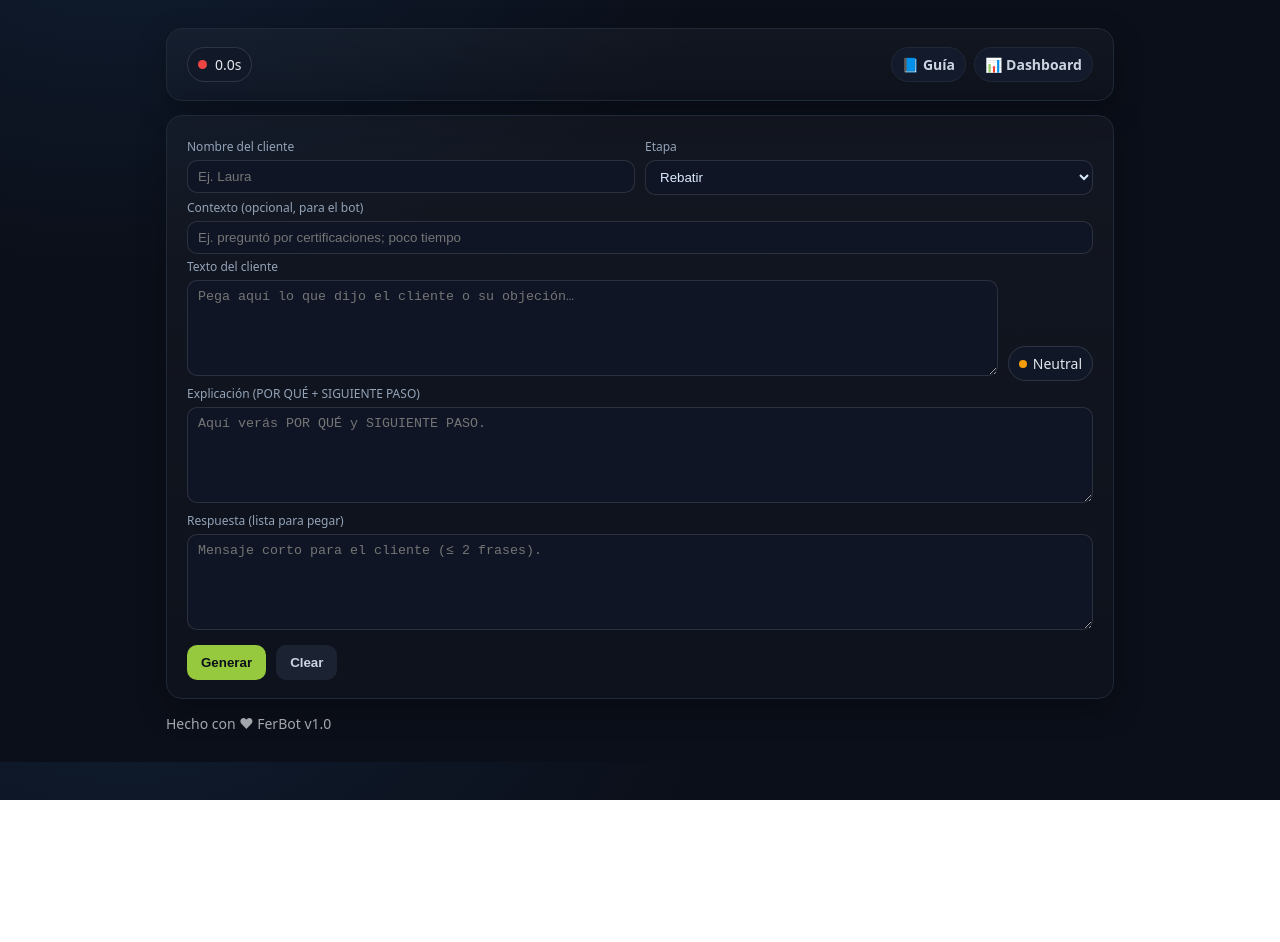
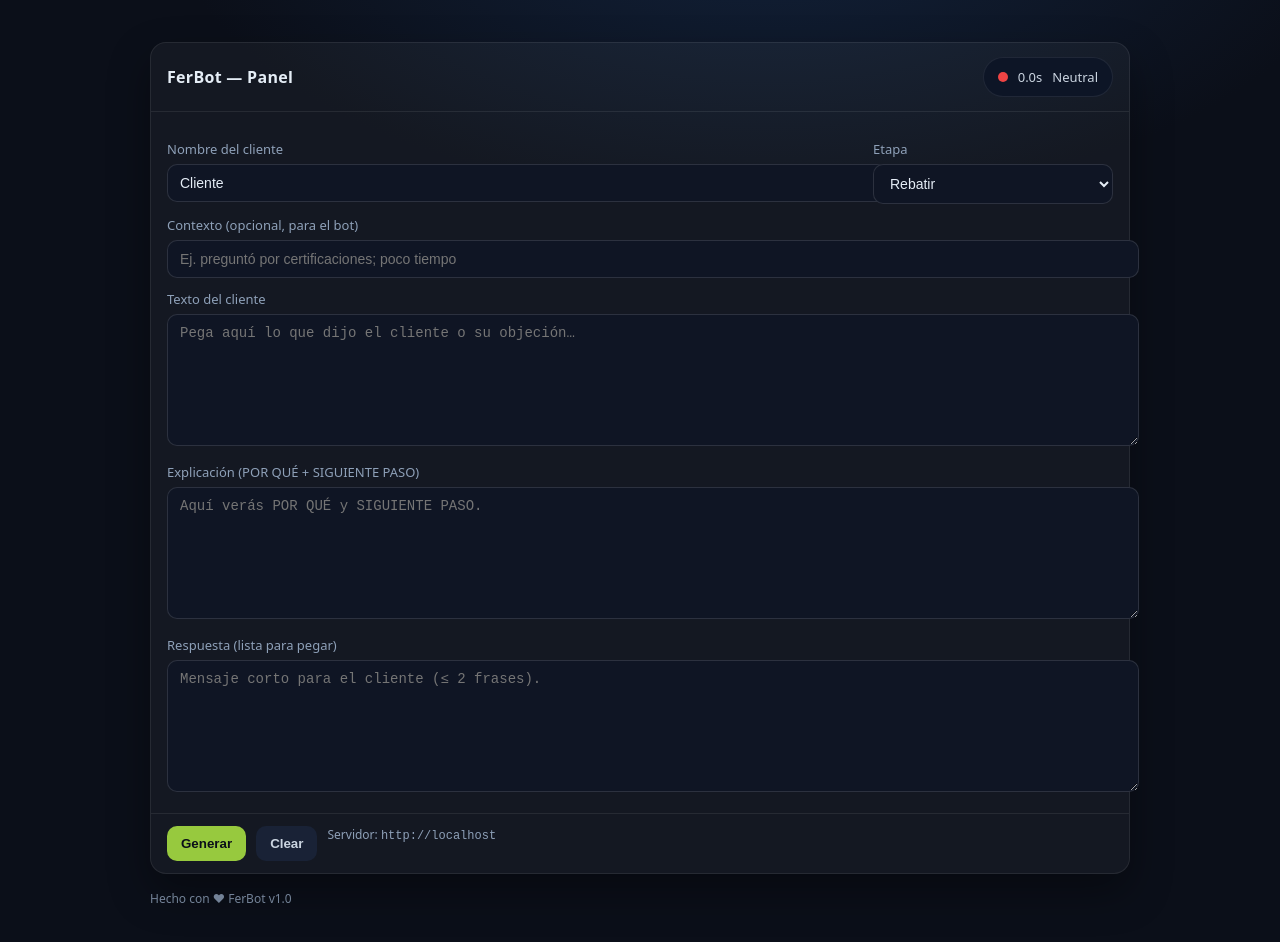
Before and after one commit to fsalas-ship-it/ferbot-api, a browser extension: page public/panel.html in a window 1280 px wide. Before the commit the page ends 800 px from the top, so only its background shows below. Drawn offline with Linux system fonts and the light colour scheme.

Commit message:
Update panel.html

```diff
--- a/public/panel.html
+++ b/public/panel.html
@@ -3,52 +3,53 @@
 <head>
 <meta charset="utf-8"/>
 <meta name="viewport" content="width=device-width, initial-scale=1"/>
-  <title>FerBot — Panel de consulta</title>
+<title>FerBot — Panel</title>
 <style>
-    :root{--bg:#0b0f19;--panel:#0f1524;--ink:#E5E7EB;--mut:#93A3B8;--ok:#97C93E;--stroke:#1f2937;--good:#19c37d;--warn:#f59e0b;--bad:#ef4444}
-    *{box-sizing:border-box}
-    body{margin:0;background:radial-gradient(1200px 700px at 10% -10%,#0f1c2f 0%,#0b0f19 50%,#0b0f19 100%);color:var(--ink);font:14px/1.5 ui-sans-serif,system-ui,-apple-system,"Segoe UI",Roboto}
-    .wrap{max-width:980px;margin:28px auto;padding:0 16px}
-    .card{background:linear-gradient(180deg,rgba(255,255,255,.03),rgba(255,255,255,.01));border:1px solid var(--stroke);border-radius:16px;padding:18px 20px;margin:14px 0;box-shadow:0 10px 30px rgba(0,0,0,.25)}
-    .row{display:flex;gap:10px}
-    .col{flex:1}
-    label{display:block;color:var(--mut);font-size:12px;margin:4px 0}
-    input,select,textarea{width:100%;background:var(--panel);color:#dbeafe;border:1px solid rgba(255,255,255,.12);border-radius:10px;outline:none;padding:8px 10px}
-    textarea{min-height:96px;resize:vertical}
-    .pill{display:inline-flex;align-items:center;gap:8px;background:#121A2B;border:1px solid var(--stroke);color:#cbd5e1;border-radius:999px;padding:6px 10px;text-decoration:none;font-weight:700}
+  :root{
+    --green:#97C93E; --ink:#E5EDF6; --bg:#0b0f19; --card:#121a2b; --muted:#8ea0b8;
+    --bad:#ef4444; --warn:#f59e0b; --ok:#22c55e;
+  }
+  body{margin:0;background:radial-gradient(1200px 600px at 60% -10%, #12223b 0%, #0b0f19 50%, #0b0f19 100%); color:var(--ink); font-family: system-ui, -apple-system, "Segoe UI", Roboto, Arial;}
+  .wrap{max-width:980px;margin:42px auto;padding:0 16px;}
+  .pill{display:inline-flex;align-items:center;gap:10px;background:#0d1526;border:1px solid rgba(255,255,255,.08);border-radius:999px;padding:10px 14px;}
+  .dot{width:10px;height:10px;border-radius:999px;background:var(--bad);}
+  .dot.warn{background:var(--warn)} .dot.ok{background:var(--ok)}
+  .badge{font-size:13px;color:#cbd5e1;}
+  .card{background:rgba(255,255,255,.04);border:1px solid rgba(255,255,255,.08);border-radius:16px;box-shadow:0 18px 40px rgba(0,0,0,.35);}
+  .head{display:flex;align-items:center;justify-content:space-between;padding:14px 16px;border-bottom:1px solid rgba(255,255,255,.08);}
+  .title{font-weight:800;letter-spacing:.3px;}
+  .body{padding:16px}
+  label{display:block;font-size:13px;color:var(--muted);margin:12px 0 6px;}
+  input,select,textarea{width:100%;background:#0f1524;color:var(--ink);border:1px solid rgba(255,255,255,.12);border-radius:10px;outline:none;padding:10px 12px;font-size:14px}
+  textarea{min-height:110px;resize:vertical}
+  .row{display:grid;grid-template-columns:1fr 240px;gap:12px}
+  .footer{display:flex;gap:10px;padding:12px 16px;border-top:1px solid rgba(255,255,255,.08);}
   .btn{padding:10px 14px;border-radius:10px;border:0;cursor:pointer;font-weight:800}
-    .btn.primary{background:var(--ok);color:#0b0f19}
-    .btn.ghost{background:#1b2333;color:#cbd5e1}
-    .footer{display:flex;gap:8px;align-items:center}
-    .signal{display:inline-flex;align-items:center;gap:8px;border:1px solid rgba(255,255,255,.12);background:#111827;border-radius:999px;padding:6px 10px}
-    .dot{width:9px;height:9px;border-radius:999px;background:#ef4444}
-    .dot.amber{background:var(--warn)}
-    .dot.green{background:#22c55e}
-    .sent{display:inline-flex;align-items:center;gap:6px;border:1px solid rgba(255,255,255,.12);background:#101727;border-radius:999px;padding:6px 10px;margin-left:auto}
-    .sDot{width:8px;height:8px;border-radius:999px;background:#64748b}
-    .sDot.pos{background:#22c55e}
-    .sDot.neu{background:#f59e0b}
-    .sDot.neg{background:#ef4444}
-    footer{opacity:.7;margin:8px 0 18px}
+  .primary{background:var(--green);color:#0b0f19}
+  .ghost{background:#192236;color:#cbd5e1}
+  .hint{font-size:12px;color:#8ea0b8}
+  .error{margin-top:10px;color:#ffb4b4;font-size:13px}
+  .brand{opacity:.8;margin-top:16px}
 </style>
 </head>
 <body>
   <div class="wrap">
-    <div class="card footer">
-      <div class="signal"><span id="dot" class="dot"></span><span id="timer">0.0s</span></div>
-      <div style="display:flex;gap:8px;margin-left:auto">
-        <a class="pill" href="/install">📘 Guía</a>
-        <a class="pill" href="/usability">📊 Dashboard</a>
+    <div class="card">
+      <div class="head">
+        <div class="title">FerBot — Panel</div>
+        <div class="pill">
+          <span id="timerDot" class="dot"></span>
+          <span id="timerTxt" class="badge">0.0s</span>
+          <span id="sentBadge" class="badge">Neutral</span>
         </div>
       </div>
-
-    <div class="card">
+      <div class="body">
         <div class="row">
-        <div class="col">
+          <div>
             <label>Nombre del cliente</label>
-          <input id="name" placeholder="Ej. Laura"/>
+            <input id="name" placeholder="Ej. Laura" value="Cliente"/>
           </div>
-        <div class="col">
+          <div>
             <label>Etapa</label>
             <select id="stage">
               <option value="integracion">Integración</option>
@@ -61,124 +62,113 @@
         </div>
 
         <label>Contexto (opcional, para el bot)</label>
-      <input id="ctx" placeholder="Ej. preguntó por certificaciones; poco tiempo"/>
+        <input id="context" placeholder="Ej. preguntó por certificaciones; poco tiempo"/>
 
-      <div class="row" style="align-items:flex-end">
-        <div class="col">
         <label>Texto del cliente</label>
-          <textarea id="input" placeholder="Pega aquí lo que dijo el cliente o su objeción…"></textarea>
-        </div>
-        <div class="sent" title="Análisis de sentimiento">
-          <span id="sentDot" class="sDot neu"></span><span id="sentText">Neutral</span>
-        </div>
-      </div>
+        <textarea id="question" placeholder="Pega aquí lo que dijo el cliente o su objeción…"></textarea>
 
         <label>Explicación (POR QUÉ + SIGUIENTE PASO)</label>
         <textarea id="guide" placeholder="Aquí verás POR QUÉ y SIGUIENTE PASO." readonly></textarea>
 
         <label>Respuesta (lista para pegar)</label>
-      <textarea id="output" placeholder="Mensaje corto para el cliente (≤ 2 frases)." readonly></textarea>
+        <textarea id="reply" placeholder="Mensaje corto para el cliente (≤ 2 frases)." readonly></textarea>
 
-      <div class="row" style="margin-top:10px">
-        <button id="gen" class="btn primary">Generar</button>
+        <div id="error" class="error" style="display:none"></div>
+      </div>
+      <div class="footer">
+        <button id="go" class="btn primary">Generar</button>
         <button id="clear" class="btn ghost">Clear</button>
-
-        <button id="good" class="btn" style="display:none;background:#19c37d;color:#062d1f">👍 Buena</button>
-        <button id="reg"  class="btn" style="display:none;background:#fbbf24;color:#332200">😐 Regular</button>
-        <button id="bad"  class="btn" style="display:none;background:#ef4444;color:#fff">👎 Mala</button>
+        <div class="hint">Servidor: <code id="base"></code></div>
       </div>
     </div>
 
-    <footer>Hecho con ❤ FerBot v1.0</footer>
+    <div class="brand hint">Hecho con ❤ FerBot v1.0</div>
   </div>
 
 <script>
-    const BASE = "https://ferbot-api.onrender.com";
-    const nameEl = document.getElementById("name");
-    const stageEl= document.getElementById("stage");
-    const ctxEl  = document.getElementById("ctx");
-    const input  = document.getElementById("input");
-    const guide  = document.getElementById("guide");
-    const output = document.getElementById("output");
-    const btnGen = document.getElementById("gen");
-    const btnClr = document.getElementById("clear");
-    const btnGood= document.getElementById("good");
-    const btnReg = document.getElementById("reg");
-    const btnBad = document.getElementById("bad");
-    const dot    = document.getElementById("dot");
-    const timer  = document.getElementById("timer");
-    const sDot   = document.getElementById("sentDot");
-    const sText  = document.getElementById("sentText");
+  const BASE = location.origin; // mismo dominio (Render)
+  document.getElementById("base").textContent = BASE;
 
-    let t0=0, iv=null, lastReply=null;
+  const qEl = document.getElementById("question");
+  const nEl = document.getElementById("name");
+  const sEl = document.getElementById("stage");
+  const cEl = document.getElementById("context");
+  const gEl = document.getElementById("guide");
+  const rEl = document.getElementById("reply");
+  const eEl = document.getElementById("error");
 
+  const tDot = document.getElementById("timerDot");
+  const tTxt = document.getElementById("timerTxt");
+
+  // sentimiento simple
+  function updateSentiment() {
+    const s = (qEl.value||"").toLowerCase();
+    let txt = "Neutral", color = "";
+    if (/(gracias|excelente|me interesa|genial|perfecto)/.test(s)) { txt="Positivo"; color="ok"; }
+    else if (/(no puedo|caro|dificil|malo|no sirve|poco tiempo)/.test(s)) { txt="Negativo"; color="bad"; }
+    document.getElementById("sentBadge").textContent = txt;
+  }
+  qEl.addEventListener("input", updateSentiment);
+
+  // timer
+  let t0=0, iv=null;
   function startTimer(){
-      stopTimer(); t0=performance.now(); dot.className="dot";
-      iv=setInterval(()=>{
-        const dt=(performance.now()-t0)/1000; timer.textContent=dt.toFixed(1)+"s";
-        if(dt<2) dot.className="dot"; else if(dt<4) dot.className="dot amber"; else dot.className="dot green";
-      },100);
+    stopTimer();
+    t0 = performance.now();
+    tDot.className = "dot";
+    iv = setInterval(()=>{
+      const dt = (performance.now()-t0)/1000;
+      tTxt.textContent = dt.toFixed(1) + "s";
+      if (dt < 2) tDot.className="dot";
+      else if (dt < 4) tDot.className="dot warn";
+      else tDot.className="dot ok";
+    }, 100);
   }
-    function stopTimer(){ if(iv){clearInterval(iv); iv=null;} }
+  function stopTimer(){ if (iv) { clearInterval(iv); iv=null; } }
 
-    function updateSentiment(text){
-      const s=(text||"").toLowerCase();
-      let cls="neu", t="Neutral";
-      const pos=/(gracias|excelente|me interesa|bien|listo|perfecto|genial)/;
-      const neg=/(no puedo|caro|difícil|malo|no me gusta|no sirve|no tengo tiempo|no sé|no se)/;
-      if(neg.test(s)){cls="neg"; t="Negativo";}
-      else if(pos.test(s)){cls="pos"; t="Positivo";}
-      sDot.className="sDot "+cls; sText.textContent=t;
+  document.getElementById("go").onclick = async () => {
+    eEl.style.display="none"; eEl.textContent="";
+    gEl.value=""; rEl.value="";
+    const question = (qEl.value||"").trim();
+    if (!question){ eEl.textContent="Escribe o pega el texto del cliente."; eEl.style.display="block"; return; }
+
+    startTimer();
+    try{
+      const resp = await fetch(`${BASE}/assist_trainer`,{
+        method:"POST",
+        headers:{ "Content-Type":"application/json" },
+        body: JSON.stringify({
+          question,
+          customerName: (nEl.value||"Cliente").trim(),
+          stage: (sEl.value||"_default").trim(),
+          context: (cEl.value||"").trim()
+        })
+      });
+      stopTimer(); tDot.className="dot ok";
+      if (!resp.ok){
+        const txt = await resp.text().catch(()=> "");
+        eEl.textContent = `No se pudo generar. Verifica la API o tu conexión. ${txt}`;
+        eEl.style.display="block";
+        return;
       }
-    input.addEventListener("input",()=>updateSentiment(input.value));
-    updateSentiment("");
-
-    function guessIntent(q=""){
-      const s=(q||"").toLowerCase();
-      if(/(tiempo|no tengo tiempo|agenda|horario|ocupad)/.test(s)) return "tiempo";
-      if(/(precio|caro|costo|promoci|oferta|descuento)/.test(s)) return "precio";
-      if(/(cert|certificado|certificación|certificaciones)/.test(s)) return "cert";
-      if(/(coursera|udemy|alura|competenc)/.test(s)) return "competencia";
-      if(/(qué es platzi|que es platzi|platzi|pitch)/.test(s)) return "pitch";
-      return "_default";
+      const json = await resp.json();
+      const reply = json?.result?.reply || json?.text || "";
+      const why = json?.result?.why || "";
+      const next = json?.result?.next || "";
+      rEl.value = reply;
+      gEl.value = `POR QUÉ: ${why}\nSIGUIENTE PASO: ${next}`;
+    }catch(err){
+      stopTimer();
+      eEl.textContent = "No se pudo generar. Verifica la API o tu conexión.";
+      eEl.style.display="block";
     }
-
-    function toggleRatings(show){
-      btnGood.style.display=show?"inline-block":"none";
-      btnReg.style.display =show?"inline-block":"none";
-      btnBad.style.display =show?"inline-block":"none";
-    }
-    toggleRatings(false);
-
-    btnGen.onclick=async ()=>{
-      const q=(input.value||"").trim(); if(!q){alert("Escribe o pega el texto del cliente.");return;}
-      guide.value=""; output.value=""; toggleRatings(false); startTimer();
-      try{
-        const body={question:q, customerName:(nameEl.value||"Cliente").trim()||"Cliente", stage:stageEl.value, context:(ctxEl.value||"").trim(), intent:guessIntent(q)};
-        const res=await fetch(`${BASE}/assist_trainer`,{method:"POST",headers:{"Content-Type":"application/json"},body:JSON.stringify(body)});
-        stopTimer(); dot.className="dot green";
-        if(!res.ok){alert("No se pudo generar. Intenta de nuevo.");return;}
-        const json=await res.json();
-        const reply=(json?.result?.reply||json?.text||"").trim();
-        const why  =(json?.result?.why||"").trim();
-        const next =(json?.result?.next||"").trim();
-        output.value=reply;
-        guide.value=`POR QUÉ: ${why}\nSIGUIENTE PASO: ${next}`;
-        lastReply=reply; toggleRatings(true);
-      }catch(e){stopTimer(); alert("Error de red.");}
   };
 
-    btnClr.onclick=()=>{guide.value=""; output.value=""; toggleRatings(false); stopTimer(); dot.className="dot"; timer.textContent="0.0s";}
-
-    async function rate(kind){
-      if(!lastReply) return; toggleRatings(false);
-      try{
-        await fetch(`${BASE}/trackRate`,{method:"POST",headers:{"Content-Type":"application/json"},body:JSON.stringify({intent:guessIntent(input.value),stage:stageEl.value,text:lastReply,rating:kind})});
-      }catch(_){}
-    }
-    btnGood.onclick=()=>rate("good");
-    btnReg.onclick =()=>rate("regular");
-    btnBad.onclick =()=>rate("bad");
+  document.getElementById("clear").onclick = () => {
+    qEl.value=""; gEl.value=""; rEl.value="";
+    eEl.style.display="none";
+    stopTimer(); tDot.className="dot"; tTxt.textContent="0.0s";
+  };
 </script>
 </body>
 </html>
```
Lines whose indentation alone changed are shown as unchanged.
